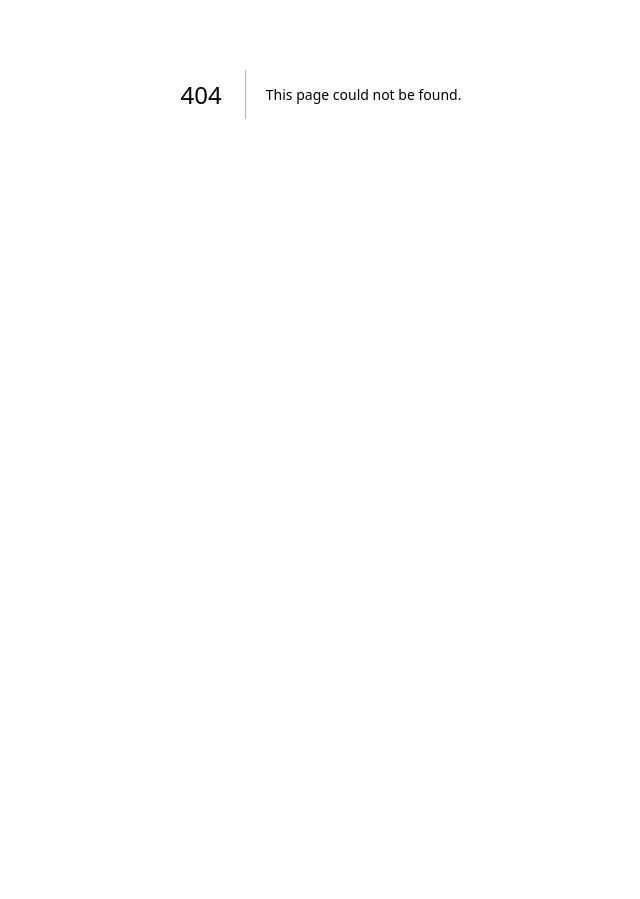
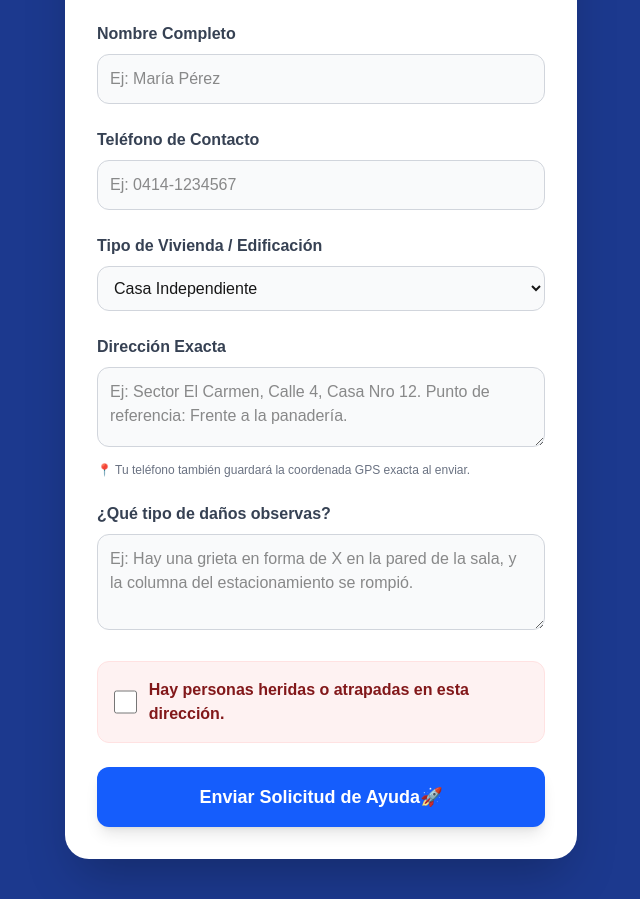
Before and after one commit to semillalunar/reconstruye-ve, a Next.js app in the folder frontend/: page /solicitud in a window 1280 px wide. Before the commit this address had no page. Shown: the part 306-1205 px from the top of the page, without its empty margins (319-959 px from the left). Before the commit the page ends 800 px from the top, so only its background shows below. Built offline with nearby package versions, Linux system fonts and the light colour scheme; no server answers.

Commit message:
Feat: Formulario ciudadano de solicitud de inspección ATC-20

```diff
--- /dev/null
+++ b/frontend/src/actions/submitSolicitud.ts
@@ -0,0 +1,48 @@
+'use server';
+
+import { pool } from '@/lib/db';
+
+export type SolicitudData = {
+  nombre_contacto: string;
+  telefono_contacto: string;
+  direccion_exacta: string;
+  tipo_edificacion: string;
+  descripcion_dano: string;
+  hay_heridos: boolean;
+  lat: number;
+  lng: number;
+};
+
+export async function submitSolicitudAction(data: SolicitudData) {
+  try {
+    const query = `
+      INSERT INTO solicitudes_inspeccion (
+        nombre_contacto, telefono_contacto, direccion_exacta,
+        tipo_edificacion, descripcion_dano, hay_heridos, coordenadas
+      )
+      VALUES (
+        $1, $2, $3, $4, $5, $6, ST_SetSRID(ST_MakePoint($7, $8), 4326)
+      )
+      RETURNING id
+    `;
+
+    const values = [
+      data.nombre_contacto,
+      data.telefono_contacto,
+      data.direccion_exacta,
+      data.tipo_edificacion,
+      data.descripcion_dano,
+      data.hay_heridos,
+      data.lng,
+      data.lat
+    ];
+
+    const result = await pool.query(query, values);
+    console.log("Solicitud ciudadana insertada con ID:", result.rows[0].id);
+
+    return { success: true, id: result.rows[0].id };
+  } catch (error) {
+    console.error("Error insertando solicitud ciudadana:", error);
+    return { success: false, error: 'Falla al guardar la solicitud en la base de datos' };
+  }
+}
--- /dev/null
+++ b/frontend/src/app/solicitud/page.tsx
@@ -0,0 +1,135 @@
+"use client";
+import { useState } from 'react';
+import { submitSolicitudAction, SolicitudData } from '@/actions/submitSolicitud';
+
+export default function SolicitudInspeccion() {
+  const [isSubmitting, setIsSubmitting] = useState(false);
+  const [submitted, setSubmitted] = useState(false);
+  const [gpsLoading, setGpsLoading] = useState(false);
+
+  const [data, setData] = useState<Partial<SolicitudData>>({
+    nombre_contacto: '',
+    telefono_contacto: '',
+    direccion_exacta: '',
+    tipo_edificacion: 'Casa',
+    descripcion_dano: '',
+    hay_heridos: false
+  });
+
+  const updateData = (fields: Partial<SolicitudData>) => setData(prev => ({ ...prev, ...fields }));
+
+  const handleSubmit = async (e: React.FormEvent) => {
+    e.preventDefault();
+    setIsSubmitting(true);
+    setGpsLoading(true);
+
+    const submitToServer = async (lat: number, lng: number) => {
+      setGpsLoading(false);
+      const finalData = { ...data, lat, lng } as SolicitudData;
+      const result = await submitSolicitudAction(finalData);
+      if (result.success) setSubmitted(true);
+      else alert('Error al enviar la solicitud. Intente nuevamente.');
+      setIsSubmitting(false);
+    };
+
+    // Intentar obtener Geolocalización real para ayudar a los ingenieros a llegar
+    if ("geolocation" in navigator) {
+      navigator.geolocation.getCurrentPosition(
+        pos => submitToServer(pos.coords.latitude, pos.coords.longitude),
+        err => {
+          console.warn("GPS falló, usando ubicación genérica", err);
+          submitToServer(10.4806, -66.9036);
+        },
+        { timeout: 5000 }
+      );
+    } else {
+      submitToServer(10.4806, -66.9036);
+    }
+  };
+
+  if (submitted) {
+    return (
+      <main className="min-h-screen bg-gray-50 flex items-center justify-center p-6">
+        <div className="max-w-md bg-white p-8 rounded-3xl shadow-xl text-center border-t-8 border-green-500">
+          <div className="text-7xl mb-4">🙏</div>
+          <h2 className="text-2xl font-bold text-gray-800 mb-2">Solicitud Recibida</h2>
+          <p className="text-gray-600 mb-6 leading-relaxed">
+            Hemos registrado la ubicación de tu vivienda y la descripción de los daños. Un grupo de ingenieros voluntarios revisará esta alerta para organizar una ruta de inspección estructural.
+          </p>
+          <div className="bg-blue-50 text-blue-800 p-4 rounded-xl text-sm mb-6 border border-blue-100">
+            <strong>Importante:</strong> Si el riesgo de colapso es inminente o hay heridos graves, llama inmediatamente a los Bomberos o Protección Civil.
+          </div>
+          <button onClick={() => window.location.reload()} className="text-blue-600 font-bold hover:underline">
+            Enviar otra solicitud
+          </button>
+        </div>
+      </main>
+    );
+  }
+
+  return (
+    <main className="min-h-screen bg-blue-900 flex flex-col items-center py-10 px-4">
+
+      <div className="w-full max-w-lg mb-6 text-center">
+        <h1 className="text-3xl font-black text-white tracking-wide mb-2">Solicitar Inspección</h1>
+        <p className="text-blue-200">
+          Si su vivienda o edificio presenta grietas graves, hundimientos o daños tras el sismo, llene este formulario para que ingenieros voluntarios puedan acudir a evaluarlo.
+        </p>
+      </div>
+
+      <div className="w-full max-w-lg bg-white rounded-3xl shadow-2xl overflow-hidden">
+
+        <form onSubmit={handleSubmit} className="p-6 md:p-8 space-y-6">
+
+          <div className="bg-yellow-100 border-l-4 border-yellow-500 p-4 text-yellow-800 text-sm rounded-r-xl">
+            <strong>Recuerda:</strong> Este servicio es prestado por ciudadanos voluntarios. Mantén la calma y siéntate en un lugar seguro mientras llenas el reporte.
+          </div>
+
+          <div>
+            <label className="block text-gray-700 font-bold mb-2">Nombre Completo</label>
+            <input required type="text" className="w-full p-3 bg-gray-50 border border-gray-300 rounded-xl focus:ring-2 focus:ring-blue-500 outline-none transition-all" placeholder="Ej: María Pérez" value={data.nombre_contacto} onChange={e => updateData({ nombre_contacto: e.target.value })} />
+          </div>
+
+          <div>
+            <label className="block text-gray-700 font-bold mb-2">Teléfono de Contacto</label>
+            <input required type="tel" className="w-full p-3 bg-gray-50 border border-gray-300 rounded-xl focus:ring-2 focus:ring-blue-500 outline-none transition-all" placeholder="Ej: 0414-1234567" value={data.telefono_contacto} onChange={e => updateData({ telefono_contacto: e.target.value })} />
+          </div>
+
+          <div>
+            <label className="block text-gray-700 font-bold mb-2">Tipo de Vivienda / Edificación</label>
+            <select className="w-full p-3 bg-gray-50 border border-gray-300 rounded-xl focus:ring-2 focus:ring-blue-500 outline-none transition-all" value={data.tipo_edificacion} onChange={e => updateData({ tipo_edificacion: e.target.value })}>
+              <option>Casa Independiente</option>
+              <option>Edificio Residencial</option>
+              <option>Local Comercial</option>
+              <option>Colegio / Institución</option>
+              <option>Hospital / Clínica</option>
+            </select>
+          </div>
+
+          <div>
+            <label className="block text-gray-700 font-bold mb-2">Dirección Exacta</label>
+            <textarea required className="w-full p-3 bg-gray-50 border border-gray-300 rounded-xl focus:ring-2 focus:ring-blue-500 outline-none transition-all h-20" placeholder="Ej: Sector El Carmen, Calle 4, Casa Nro 12. Punto de referencia: Frente a la panadería." value={data.direccion_exacta} onChange={e => updateData({ direccion_exacta: e.target.value })}></textarea>
+            <p className="text-xs text-gray-500 mt-2">📍 Tu teléfono también guardará la coordenada GPS exacta al enviar.</p>
+          </div>
+
+          <div>
+            <label className="block text-gray-700 font-bold mb-2">¿Qué tipo de daños observas?</label>
+            <textarea required className="w-full p-3 bg-gray-50 border border-gray-300 rounded-xl focus:ring-2 focus:ring-blue-500 outline-none transition-all h-24" placeholder="Ej: Hay una grieta en forma de X en la pared de la sala, y la columna del estacionamiento se rompió." value={data.descripcion_dano} onChange={e => updateData({ descripcion_dano: e.target.value })}></textarea>
+          </div>
+
+          <div className="flex items-center bg-red-50 p-4 rounded-xl border border-red-100">
+            <input type="checkbox" id="heridos" className="w-6 h-6 text-red-600 rounded focus:ring-red-500" checked={data.hay_heridos} onChange={e => updateData({ hay_heridos: e.target.checked })} />
+            <label htmlFor="heridos" className="ml-3 text-red-900 font-bold">
+              Hay personas heridas o atrapadas en esta dirección.
+            </label>
+          </div>
+
+          <button type="submit" disabled={isSubmitting} className="w-full bg-blue-600 hover:bg-blue-700 text-white font-bold py-4 rounded-xl shadow-lg transition-all active:scale-95 disabled:opacity-70 flex justify-center items-center gap-2 text-lg mt-4">
+            {gpsLoading ? 'Obteniendo GPS...' : isSubmitting ? 'Enviando...' : 'Enviar Solicitud de Ayuda'}
+            {gpsLoading ? '📡' : isSubmitting ? '⏳' : '🚀'}
+          </button>
+        </form>
+      </div>
+    </main>
+  );
+}
```
Also changed, not shown: 1 other file (tests, documents, lock files or other folders).
